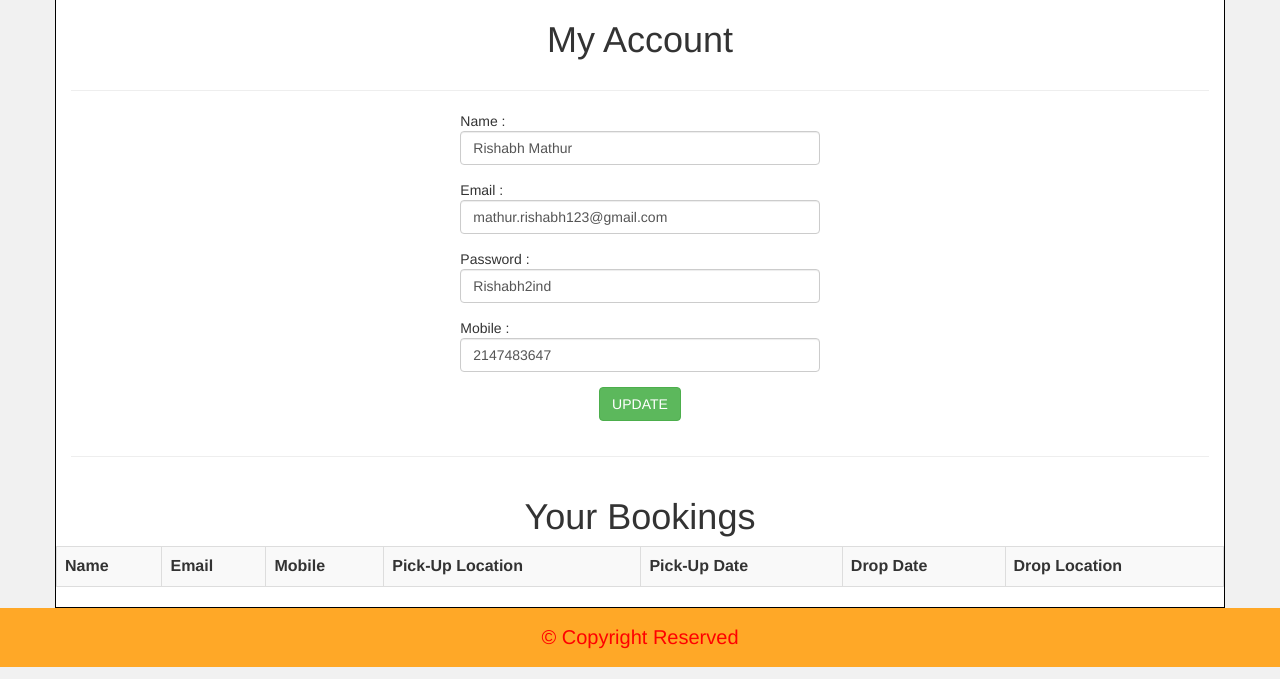
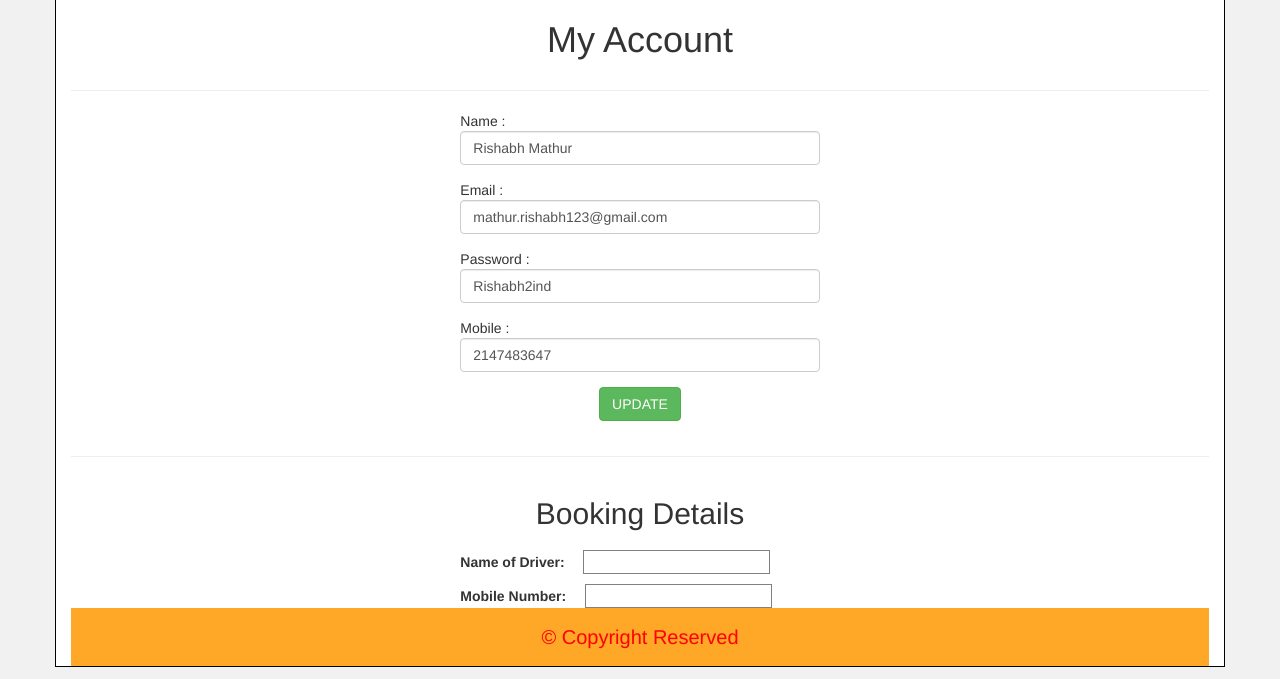
Before and after one commit to rish2ind/Car-Rental, a PHP site: page /user_profile.php?id=4 in a window 1280 px wide. Shown: the part 121-800 px from the top of the page. Run offline with PHP 8.4, Linux system fonts and the light colour scheme; a user stored in the database is signed in; data comes from the database, SQL or seed files in the repository; data that the repository does not hold is empty; some libraries are stand-ins or nearby versions.

Commit message:
Minor changes

```diff
--- a/car_booking.php
+++ b/car_booking.php
@@ -3,7 +3,10 @@
     include('connect.php');
     if(isset($_SESSION['user'])){
 ?>
-
+<head>
+    <link rel="stylesheet" href="CSS/lightbox.min.css">
+    <script src="js/lightbox-plus-jquery.min.js"></script>
+</head>
     <div class="container">
         <div class="row car-details">
             <div class="col-md-2 car-image">
--- a/header.php
+++ b/header.php
@@ -26,8 +26,11 @@
                         <!--  External CSS File    -->
  <link rel="stylesheet" href="style.css">
 
+
+<!--
       <link rel="stylesheet" href="CSS/lightbox.min.css">
       <script src="js/lightbox-plus-jquery.min.js"></script>
+-->
     </head>
     <body>
                          <!------------------------------------   Header Section   ------------------------->
--- a/user_profile.php
+++ b/user_profile.php
@@ -11,6 +11,12 @@
 <style>
     body{
         background-color: #f1f1f1;
+    }
+    .row #driver, #driver1, #driver2{
+        border: 1px solid gray;
+        margin-left: 15px;
+        margin-top: 10px;
+        text-align: center;
     }
 </style>
 <div class="container" style="background-color: white; border: 1px solid black;">
@@ -68,9 +74,35 @@
             <div class="col-md-4"></div>
     </div><hr>
     <div class="row">
+
+           <?php
+            $driver_sql = "select * from driver_details";
+            $driver_run = mysqli_query($conn, $driver_sql);
+            $driver_data = mysqli_fetch_array($driver_run);
+
+        ?><center><h2>Booking Details</h2></center>
+           <div class="col-md-4">
+
+
+        </div>
+        <div class="col-md-4">
+            <lable><b>Name of Driver:  </b><input id="driver" type="text" value="<?php echo $driver_data['Name']; ?>" readonly></lable><br>
+            <lable><b>Mobile Number:  </b><input id="driver1" type="text" value="<?php echo $driver_data['Mobile']; ?>" readonly></lable><br>
+            <?php
+
+            $sql_fetch = "select * from user_journey where email = '".$_SESSION['user']."' AND card_number <> 0 order by id desc limit 1 ";
+            $run_fetch = mysqli_query($conn, $sql_fetch);
+            while($data_fetch = mysqli_fetch_array($run_fetch)){
+        ?>
+            <lable><b>Booking Id:  </b><input id="driver2" type="text" name="booking_id" value="<?php echo $data_fetch['booking_id']; ?>" readonly></lable>
+        </div>
+        <div class="col-md-4"></div>
+    </div><hr>
+    <div class="row">
         <center><h1>Your Bookings</h1></center>
 
         <table class="table table-bordered table-hover table-striped">
+           <th>Booking Id</th>
             <th>
                 Name
             </th><th>
@@ -85,13 +117,8 @@
                 Drop Date
             </th>
             <th>Drop Location</th>
-            <?php
 
-            $sql_fetch = "select * from user_journey where email = '".$_SESSION['user']."' AND card_number <> 0 order by id desc limit 1 ";
-            $run_fetch = mysqli_query($conn, $sql_fetch);
-            while($data_fetch = mysqli_fetch_array($run_fetch)){
-        ?>
-            <tr>
+            <tr><td><?php echo $data_fetch['booking_id']; ?></td>
                 <td><?php echo $data_fetch['name']; ?></td>
                 <td><?php echo $data_fetch['email']; ?></td>
                 <td><?php echo $data_fetch['mobile']; ?></td>
@@ -104,7 +131,11 @@
         </table>
     </div>
 </div>
-
+<script>
+    document.getElementById("driver").style.cursor = "not-allowed";
+    document.getElementById("driver1").style.cursor = "not-allowed";
+    document.getElementById("driver2").style.cursor = "not-allowed";
+</script>
 
 <?php
     include('footer.php');
```
Also changed, not shown: final_booking.php (+16 -2 lines), final_booking_hyundai.php (+16 -1 lines), final_booking_maruti.php (+16 -1 lines), final_booking_tata.php (+16 -1 lines).
